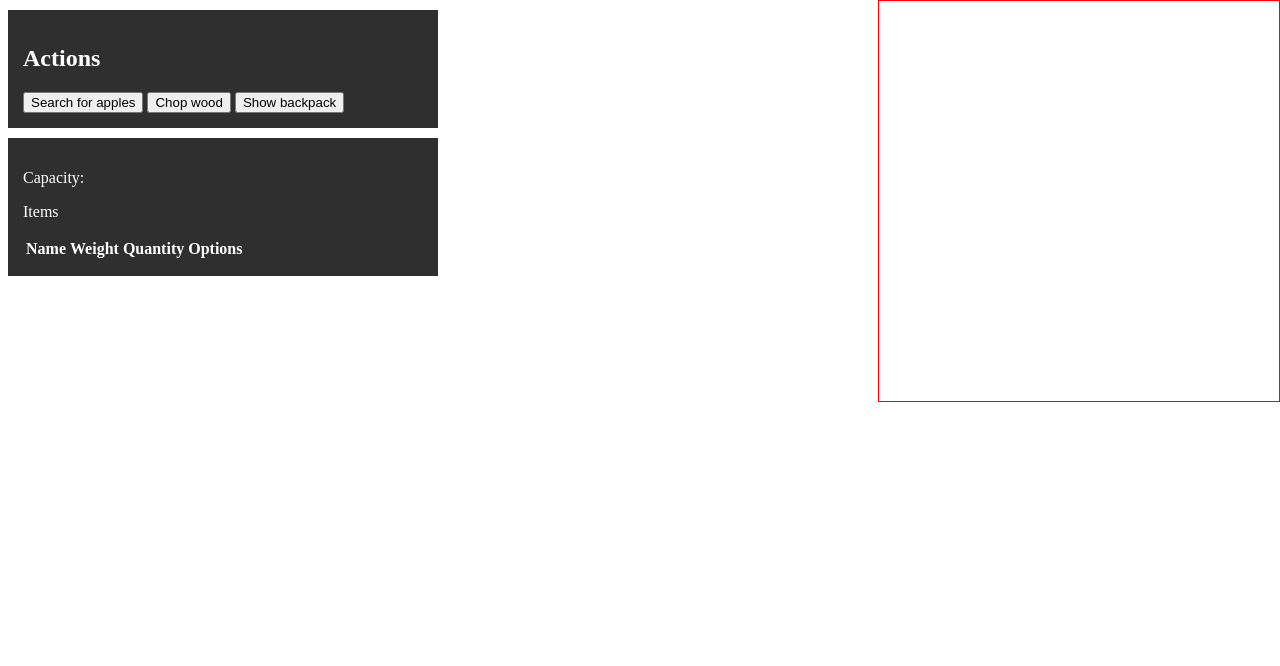
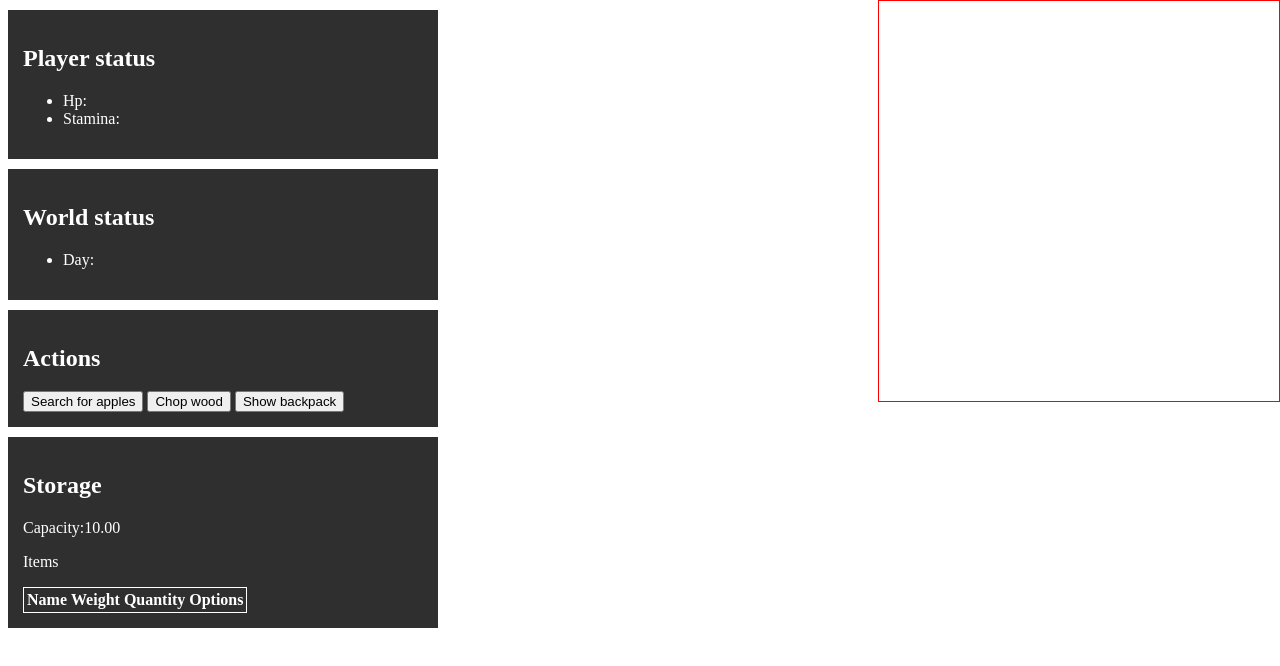
Before and after one commit to bkage/strandify, a plain HTML site: page index.html in a window 1280 px wide. Drawn offline with nearby package versions, Linux system fonts and the light colour scheme.

Commit message:
Added html/JSobject for player & world status, new general gui object to handle interface changes

```diff
--- a/index.html
+++ b/index.html
@@ -7,14 +7,25 @@
 </head>
 <body>
 	<div class="container">
-	<div class="messages">
-		<ul></ul>
-	</div >
+		<div class="messages">
+			<ul></ul>
+		</div >
 
 
-		<div class="status">
+		<div class="player-status">
+			<h2>Player status</h2>
+			<ul>
+				<li id="player-hp">Hp: <span></span></li>
+				<li id="player-stamina">Stamina: <span></span></li>
+			</ul>
+		</div >
 
-		</div >
+		<div class="world-status">
+			<h2>World status</h2>
+			<ul>
+				<li id="world-day">Day: <span></span></li>
+			</ul>
+		</div>
 
 		<div class="actions">
 				<h2>Actions</h2>
@@ -24,6 +35,7 @@
 		</div >
 
 		<div class="backpack">
+			<h2>Storage</h2>
 			<p class="capacity">Capacity:<span></span></p>
 			<p>Items</p >
 			<div class="items"><table>
--- a/main.js
+++ b/main.js
@@ -7,6 +7,17 @@
 			capacity:10,
 			items:[]
 
+		};
+
+		//PLAYER STATUS
+		var playerStatus={
+			hp:40,
+			stamina:100
+		};
+
+		//WORLD STATUS
+		var worldStatus={
+			day:1
 		};
 
 
@@ -61,9 +72,17 @@
 		}
 
 		//GENERAL OBJECTS
+		/*Constructor:
+
+			object_name --> typeoff string
+			object_weight --> typeoff number
+			object_category --> typeoff string
+			object_itemId --> typeoff number
+
+		*/
 		var apple=new item('Apple',0.2,'food',1),
 		wood=new item('Wood',2,'raw',2),
-		stone=news item('Stone',5,'raw',3);
+		stone=new item('Stone',5,'raw',3);
 
 		var objects=[apple,wood,stone];
 
@@ -97,7 +116,7 @@
 			},
 			update:function(){
 				$('.actions button, .items button').click(function(){
-						strandify.updateBackpack();
+						gui.updateBackpack();
 						bind.rebind();
 				})	;
 			},
@@ -134,7 +153,7 @@
 
 						helpers.message(itemToDrop.name+' dropped');
 
-						strandify.updateBackpack();
+						gui.updateBackpack();
 						bind.rebind();
 
 					});
@@ -165,26 +184,11 @@
 			}
 		};
 
+		//GUI FUNCTIONS
+		var gui={
+			updateBackpack:function(){
 
-
-		//GENERAL APP
-		var strandify={
-
-			init:function(){
-					this.showBackpack();
-					console.log('init Backpack show successfull');
-					bind.init();
-					console.log('binding UI successfull');
-
-					console.log('App loaded successfully!');
-			},
-			showBackpack:function(){
-				//show capacity
-				$('.backpack .capacity span').html(parseFloat(JSON.stringify(backpack.capacity)).toFixed(2));
-
-			},
-			updateBackpack:function(){
-					$('.backpack .items table tr').each(function(){
+					$('.backpack .items table tr').each(function(){		//group and remove duplicates. Function removes same records
 						var objectItem=helpers.getItemFromBackpack(parseInt($(this).attr('data-item-id')));
 						//remove all existing elements
 						if($(this).hasClass('single')){
@@ -193,7 +197,6 @@
 
 					});
 					//show capacity
-					backpack.capicity=parseFloat(backpack.capacity).toFixed(2);
 					$('.backpack .capacity span').html(parseFloat(JSON.stringify(backpack.capacity)).toFixed(2));
 					//append new item's list
 					for(var item in backpack.items){
@@ -203,6 +206,19 @@
 					}
 
 			}
+		}
+
+		//GENERAL APP
+		var strandify={
+
+			init:function(){
+					gui.updateBackpack();
+					bind.init();
+					console.log('binding UI successfull');
+
+					console.log('App loaded successfully!');
+			}
+
 
 		};
 
--- a/style.css
+++ b/style.css
@@ -17,6 +17,20 @@
 		width:400px;
 		margin:10px 0;
 }
+table{
+	border:1px solid #fff;
+}
+table tr{
+	border-top:1px solid #fff;
+}
+table tr td{
+	border-left:1px solid #fff;
+	text-align:center;
+	padding:5px;
+}
+table tr td:first-child{
+	border:none;
+}
 .actions{
 	background-color:#2f2f2f;
 	margin:10px 0;
@@ -24,3 +38,19 @@
 	padding:15px;
 	width:400px;
 }
+.player-status{
+	position:relative;
+	background-color:#2f2f2f;
+	color:#fff;
+	padding:15px;
+	width:400px;
+	margin:10px 0;
+}
+.world-status{
+	margin:10px 0;
+	width:400px;
+	position:relative;
+	background-color:#2f2f2f;
+	color:#fff;
+	padding:15px;
+}
```
